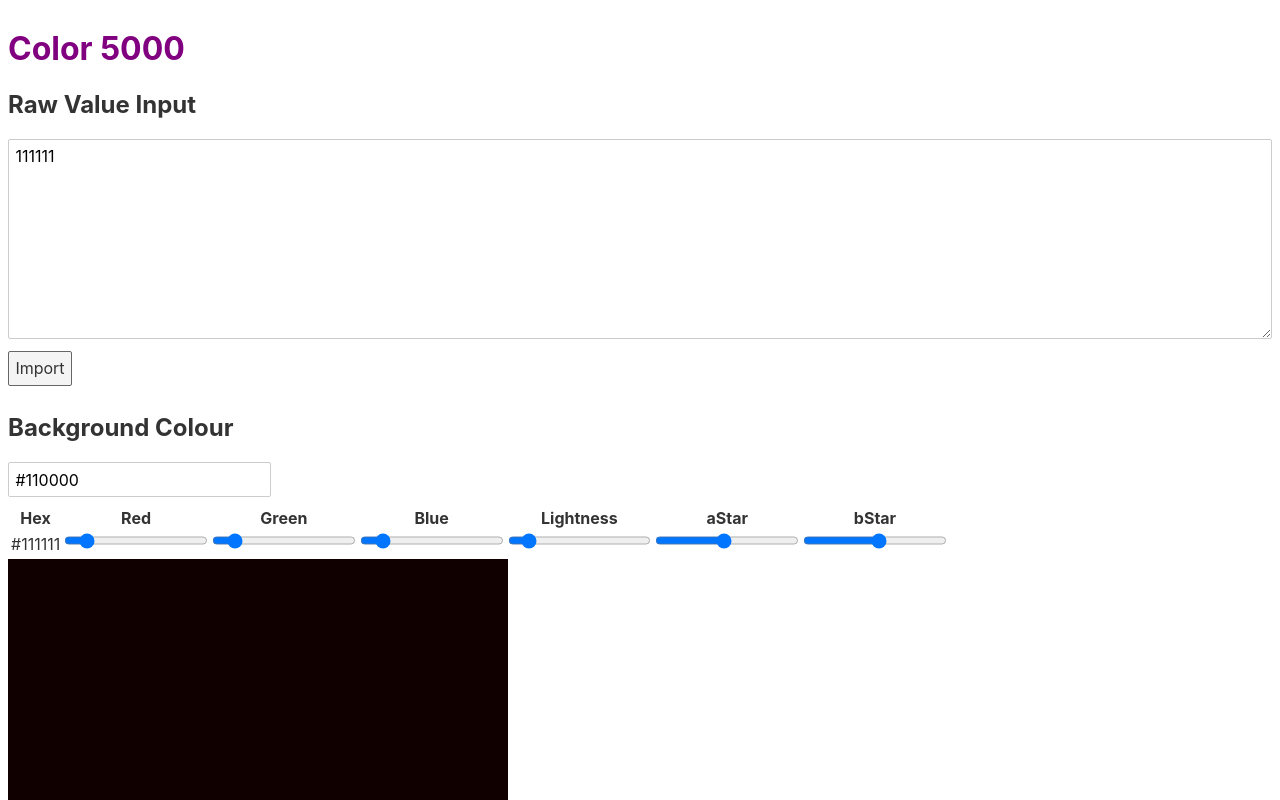
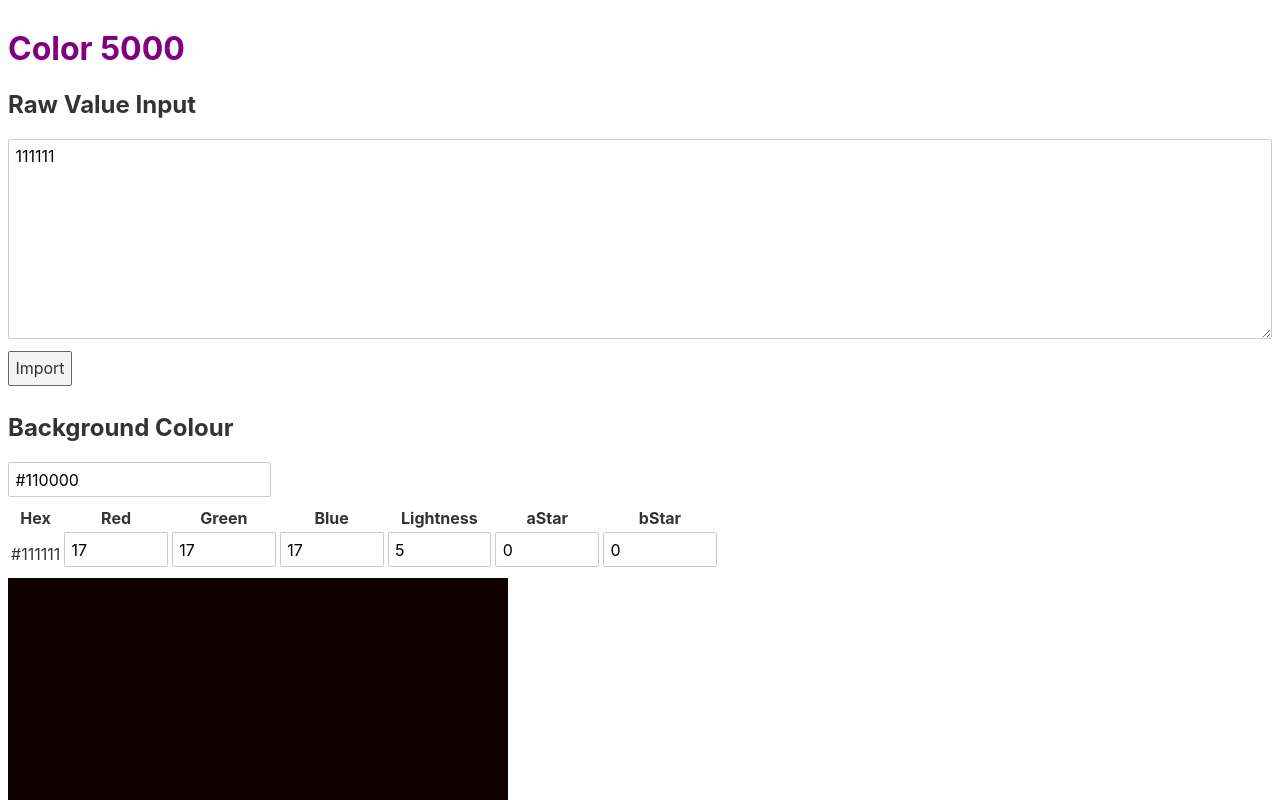
Before and after one commit to jeffhiltz/farbe5000, a Svelte app: page / in a window 1280 px wide. Both pictures are taken after a click on the button "Import". Shown: the top 800 px of the page. Built offline with nearby package versions, Linux system fonts and the light colour scheme.

Commit message:
use number inputs rather than ranges

```diff
--- a/src/ColorTableRow.svelte
+++ b/src/ColorTableRow.svelte
@@ -37,10 +37,10 @@
 
 <tr>
   <td>{hex}</td>
-  <td><input type=range min=0 max=255 bind:value={red}></td>
-  <td><input type=range min=0 max=255 bind:value={green}></td>
-  <td><input type=range min=0 max=255 bind:value={blue}></td>
-  <td><input type=range min=0 max=100 bind:value={lightness}></td>
-  <td><input type=range min=-86 max=98 bind:value="{aStar}"></td>
-  <td><input type=range min=-108 max=94 bind:value="{bStar}"></td>
+  <td><input type=number min=0 max=255 bind:value={red}></td>
+  <td><input type=number min=0 max=255 bind:value={green}></td>
+  <td><input type=number min=0 max=255 bind:value={blue}></td>
+  <td><input type=number min=0 max=100 bind:value={lightness}></td>
+  <td><input type=number min=-86 max=98 bind:value="{aStar}"></td>
+  <td><input type=number min=-108 max=94 bind:value="{bStar}"></td>
 </tr>
```
